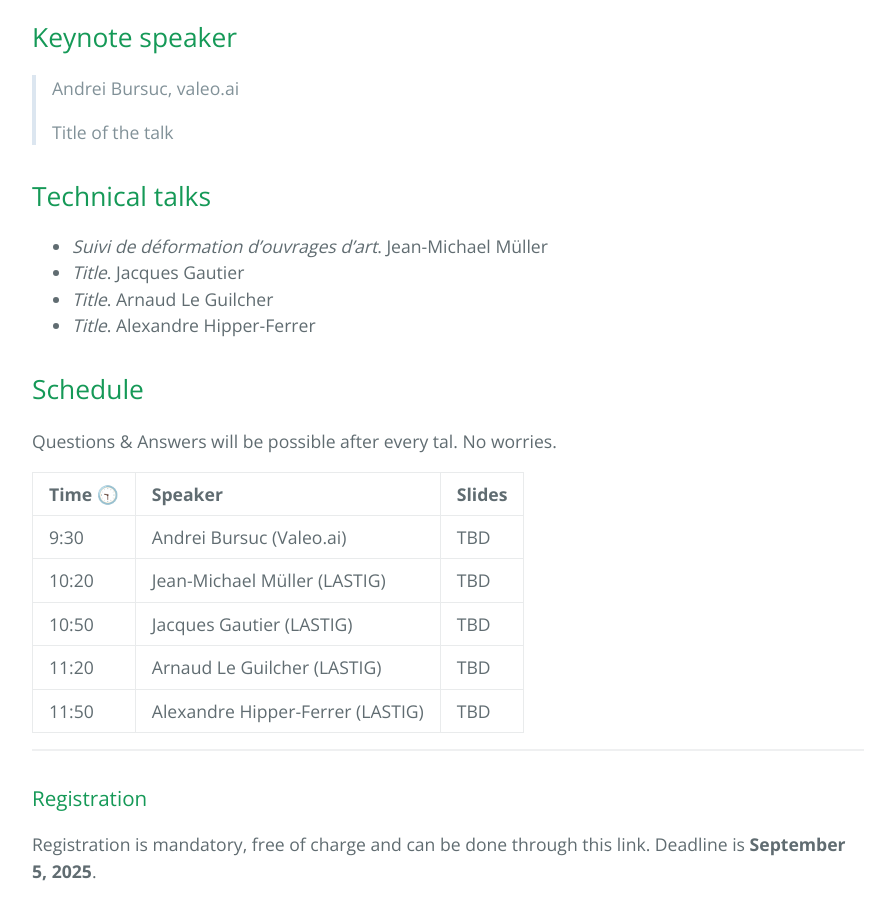
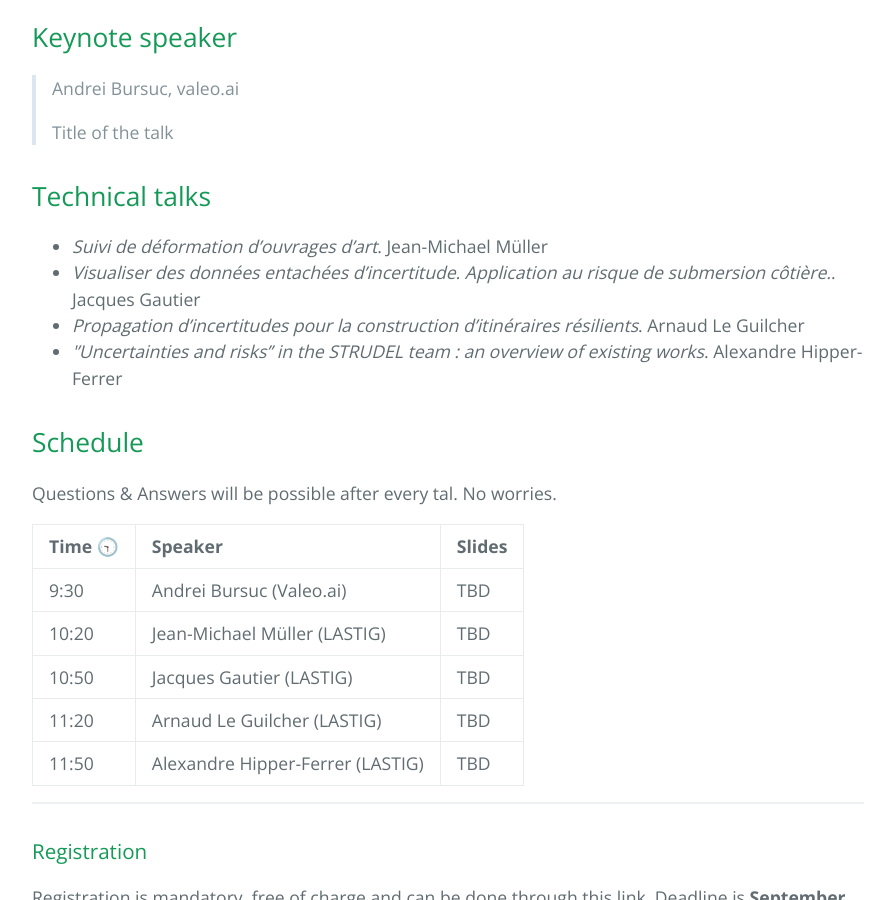
Before and after one commit to umrlastig/seminars, a Jekyll site: the page built from index.md, in a window 1280 px wide and 900 px high, scrolled down 848 px. Shown: the whole window, without its empty margins (192-1087 px from the left). Built offline with Jekyll 4.4.1, drawn with Linux system fonts in a browser that asks for light colours.

Commit message:
Update index.md

```diff
--- a/index.md
+++ b/index.md
@@ -24,9 +24,9 @@ Sentence of introduction
 ## Technical talks
 
 *   _Suivi de déformation d'ouvrages d'art_. Jean-Michael Müller
-*   _Title_. Jacques Gautier
-*   _Title_. Arnaud Le Guilcher
-*   _Title_. Alexandre Hipper-Ferrer
+*   _Visualiser des données entachées d'incertitude. Application au risque de submersion côtière._. Jacques Gautier
+*   _Propagation d'incertitudes pour la construction d'itinéraires résilients_. Arnaud Le Guilcher
+*   _''Uncertainties and risks'' in the STRUDEL team : an overview of existing works_. Alexandre Hipper-Ferrer
 
 ## Schedule
 Questions & Answers will be possible after every tal. No worries.
```
